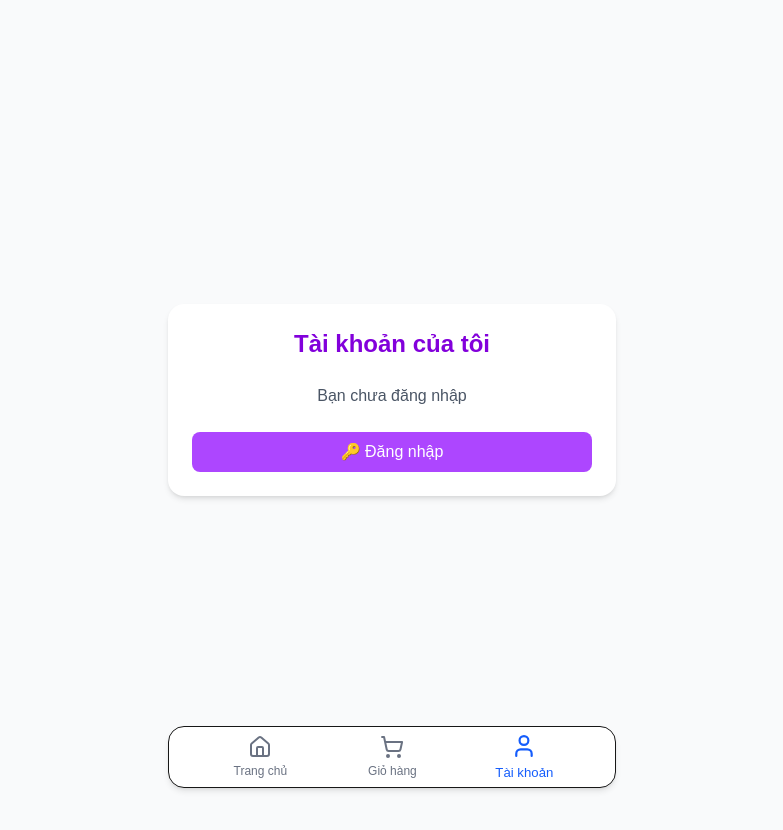
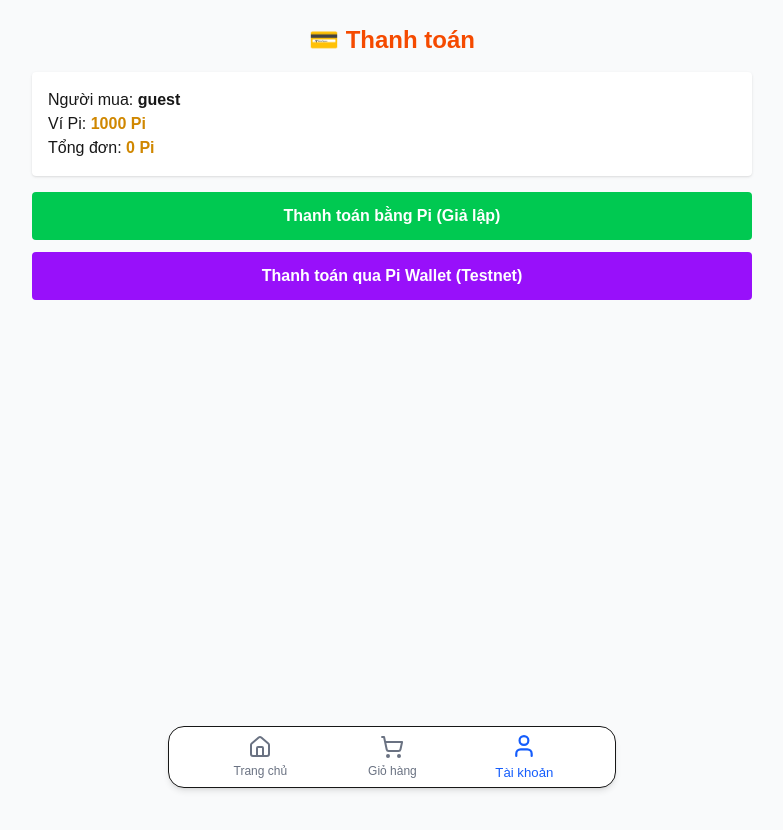
Before and after one commit to Titi-shop/titi.banluu, a Next.js app: page /account in a window 1280 px wide. Before the commit this address had no page. Shown: the top 830 px of the page, without its empty margins (248-1031 px from the left). Built offline with nearby package versions, Linux system fonts and the light colour scheme.

Commit message:
Update page.tsx

```diff
--- a/app/account/page.tsx
+++ b/app/account/page.tsx
@@ -1,38 +1,178 @@
 "use client";
-import { useEffect } from "react";
+
+import { useEffect, useState } from "react";
+import { useCart } from "../context/CartContext";
 import { useRouter } from "next/navigation";
 
-export default function AccountPage() {
+export default function CheckoutPage() {
+  const { cart, clearCart, total } = useCart();
+  const [wallet, setWallet] = useState<number>(0);
+  const [loading, setLoading] = useState(false);
+  const [user, setUser] = useState("guest");
   const router = useRouter();
 
+  // ✅ Lấy ví Pi và thông tin user
   useEffect(() => {
-    const savedUser = localStorage.getItem("pi_user");
-    const savedRole = localStorage.getItem("titi_role");
+    const w = Number(localStorage.getItem("pi_wallet") ?? "1000");
+    setWallet(w);
+    if (!localStorage.getItem("pi_wallet")) {
+      localStorage.setItem("pi_wallet", String(w));
+    }
 
-    if (savedUser && savedRole) {
-      // ✅ Điều hướng đúng trang theo vai trò
-      if (savedRole === "seller") {
-        router.replace("/seller");
-      } else {
-        router.replace("/customer");
+    const info = localStorage.getItem("user_info");
+    if (info) {
+      const parsed = JSON.parse(info);
+      setUser(parsed.username || "guest");
+    }
+  }, []);
+
+  // 💳 Thanh toán giả lập (giữ nguyên code cũ)
+  const handlePay = async () => {
+    if (cart.length === 0) return alert("🛒 Giỏ hàng trống.");
+    if (wallet < total) return alert("📛 Ví Pi không đủ.");
+
+    setLoading(true);
+    try {
+      const newWallet = wallet - total;
+      localStorage.setItem("pi_wallet", String(newWallet));
+      setWallet(newWallet);
+
+      const order = {
+        id: Date.now(),
+        items: cart,
+        total,
+        createdAt: new Date().toISOString(),
+        buyer: user,
+        status: "Chờ xác nhận",
+      };
+
+      const res = await fetch("/api/orders", {
+        method: "POST",
+        headers: { "Content-Type": "application/json" },
+        body: JSON.stringify(order),
+      });
+
+      if (!res.ok) {
+        const existing = JSON.parse(localStorage.getItem("orders") ?? "[]");
+        existing.push(order);
+        localStorage.setItem("orders", JSON.stringify(existing));
       }
-    } else {
-      router.push("/pilogin");
+
+      clearCart();
+      alert("✅ Thanh toán thành công!");
+      router.push("/customer/pending");
+    } catch (err) {
+      console.error("❌ Lỗi thanh toán:", err);
+      alert("❌ Giao dịch thất bại.");
+    } finally {
+      setLoading(false);
     }
-  }, [router]);
+  };
+
+  // 💰 Thanh toán thật qua Pi Wallet Testnet
+  const handlePayWithPi = async () => {
+    if (!window.Pi) {
+      alert("⚠️ Hãy mở trang này trong Pi Browser để thanh toán.");
+      return;
+    }
+    if (cart.length === 0) return alert("🛒 Giỏ hàng trống.");
+
+    setLoading(true);
+    try {
+      const scopes = ["payments", "username", "wallet_address"];
+      const auth = await window.Pi.authenticate(scopes, (res) => res);
+      console.log("✅ Xác thực Pi:", auth);
+
+      const payment = await window.Pi.createPayment(
+        {
+          amount: total,
+          memo: `Thanh toán đơn hàng #${Date.now()}`,
+          metadata: { items: cart, buyer: auth.user?.username || user },
+        },
+        {
+          onReadyForServerApproval: async (paymentId) => {
+            console.log("⏳ Approval ID:", paymentId);
+            await fetch("/api/pi/approve", {
+              method: "POST",
+              headers: { "Content-Type": "application/json" },
+              body: JSON.stringify({ paymentId }),
+            });
+          },
+          onReadyForServerCompletion: async (paymentId, txid) => {
+            console.log("✅ Hoàn tất thanh toán:", paymentId, txid);
+            await fetch("/api/pi/complete", {
+              method: "POST",
+              headers: { "Content-Type": "application/json" },
+              body: JSON.stringify({ paymentId, txid }),
+            });
+          },
+          onCancel: () => alert("❌ Bạn đã huỷ giao dịch."),
+          onError: (err) => console.error("💥 Lỗi SDK:", err),
+        }
+      );
+
+      console.log("💰 Kết quả:", payment);
+
+      // Lưu đơn vào hệ thống local
+      const order = {
+        id: Date.now(),
+        items: cart,
+        total,
+        createdAt: new Date().toISOString(),
+        buyer: auth.user?.username || user,
+        status: "Chờ xác nhận (Pi đã thanh toán)",
+      };
+
+      await fetch("/api/orders", {
+        method: "POST",
+        headers: { "Content-Type": "application/json" },
+        body: JSON.stringify(order),
+      });
+
+      clearCart();
+      alert("✅ Thanh toán qua Pi Wallet thành công!");
+      router.push("/customer/pending");
+    } catch (err) {
+      console.error("❌ Lỗi thanh toán Pi:", err);
+      alert("❌ Lỗi khi gọi Pi Wallet. Hãy thử lại trong Pi Browser Testnet.");
+    } finally {
+      setLoading(false);
+    }
+  };
 
   return (
-    <main className="flex flex-col items-center justify-center min-h-screen bg-gray-50">
-      <div className="bg-white shadow-md rounded-2xl p-6 w-[90%] max-w-md text-center">
-        <h1 className="text-2xl font-bold text-purple-700 mb-6">Tài khoản của tôi</h1>
-        <p className="mb-6 text-gray-600">Bạn chưa đăng nhập</p>
-        <button
-          onClick={() => router.push("/pilogin")}
-          className="w-full bg-purple-500 hover:bg-purple-600 text-white py-2 rounded-lg"
-        >
-          🔑 Đăng nhập
-        </button>
+    <main className="max-w-3xl mx-auto p-6 bg-gray-50 min-h-screen">
+      <h1 className="text-2xl font-bold mb-4 text-center text-orange-600">
+        💳 Thanh toán
+      </h1>
+
+      <div className="bg-white p-4 rounded shadow mb-4">
+        <p>Người mua: <b>{user}</b></p>
+        <p>Ví Pi: <b className="text-yellow-600">{wallet} Pi</b></p>
+        <p>Tổng đơn: <b className="text-yellow-600">{total} Pi</b></p>
       </div>
+
+      {/* Nút thanh toán giả lập (giữ nguyên) */}
+      <button
+        onClick={handlePay}
+        disabled={loading}
+        className={`w-full py-3 rounded text-white font-semibold mb-3 ${
+          loading ? "bg-gray-400" : "bg-green-500 hover:bg-green-600"
+        }`}
+      >
+        {loading ? "Đang xử lý..." : "Thanh toán bằng Pi (Giả lập)"}
+      </button>
+
+      {/* 🔥 Nút mới — Thanh toán thật bằng Pi Wallet */}
+      <button
+        onClick={handlePayWithPi}
+        disabled={loading}
+        className={`w-full py-3 rounded text-white font-semibold ${
+          loading ? "bg-gray-400" : "bg-purple-600 hover:bg-purple-700"
+        }`}
+      >
+        {loading ? "Đang mở Pi Wallet..." : "Thanh toán qua Pi Wallet (Testnet)"}
+      </button>
     </main>
   );
 }
```
